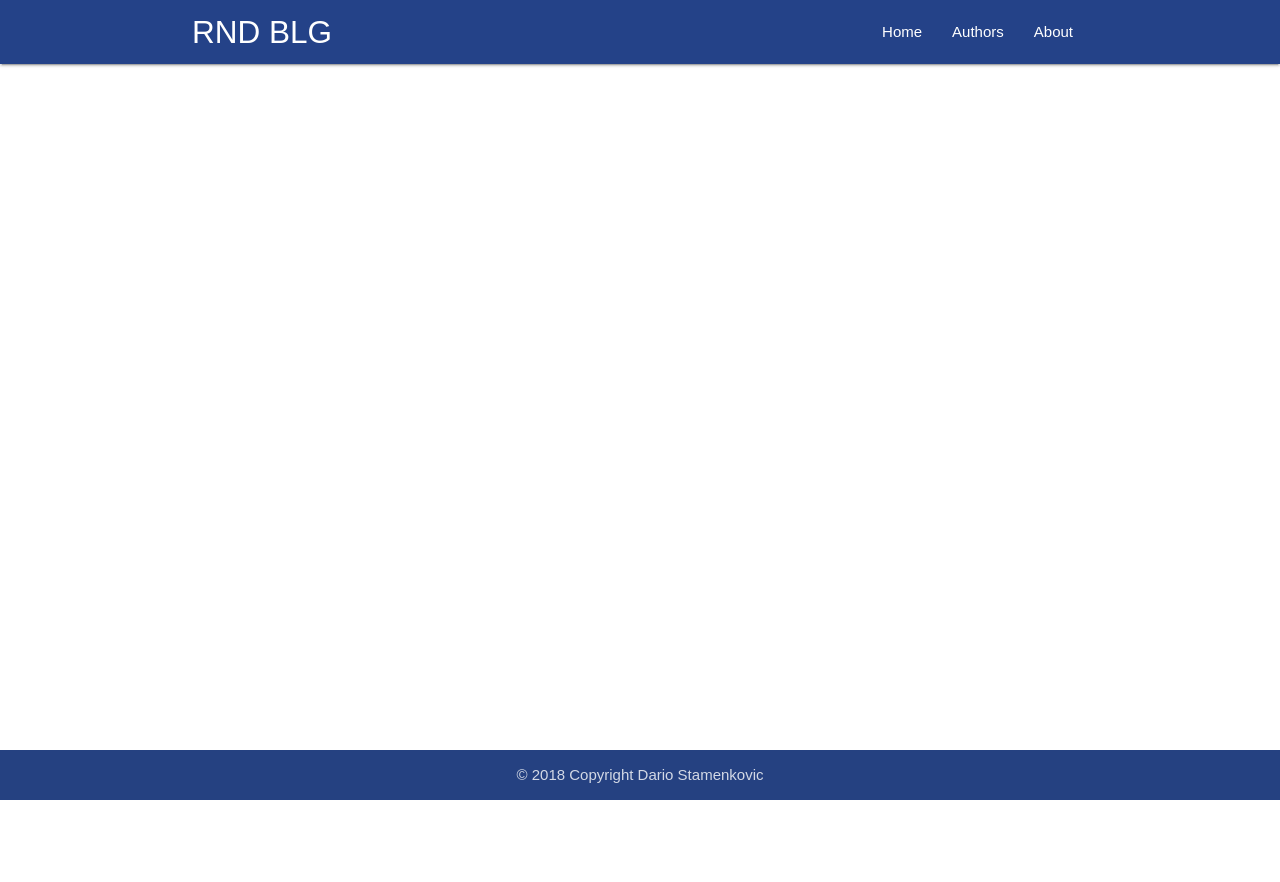
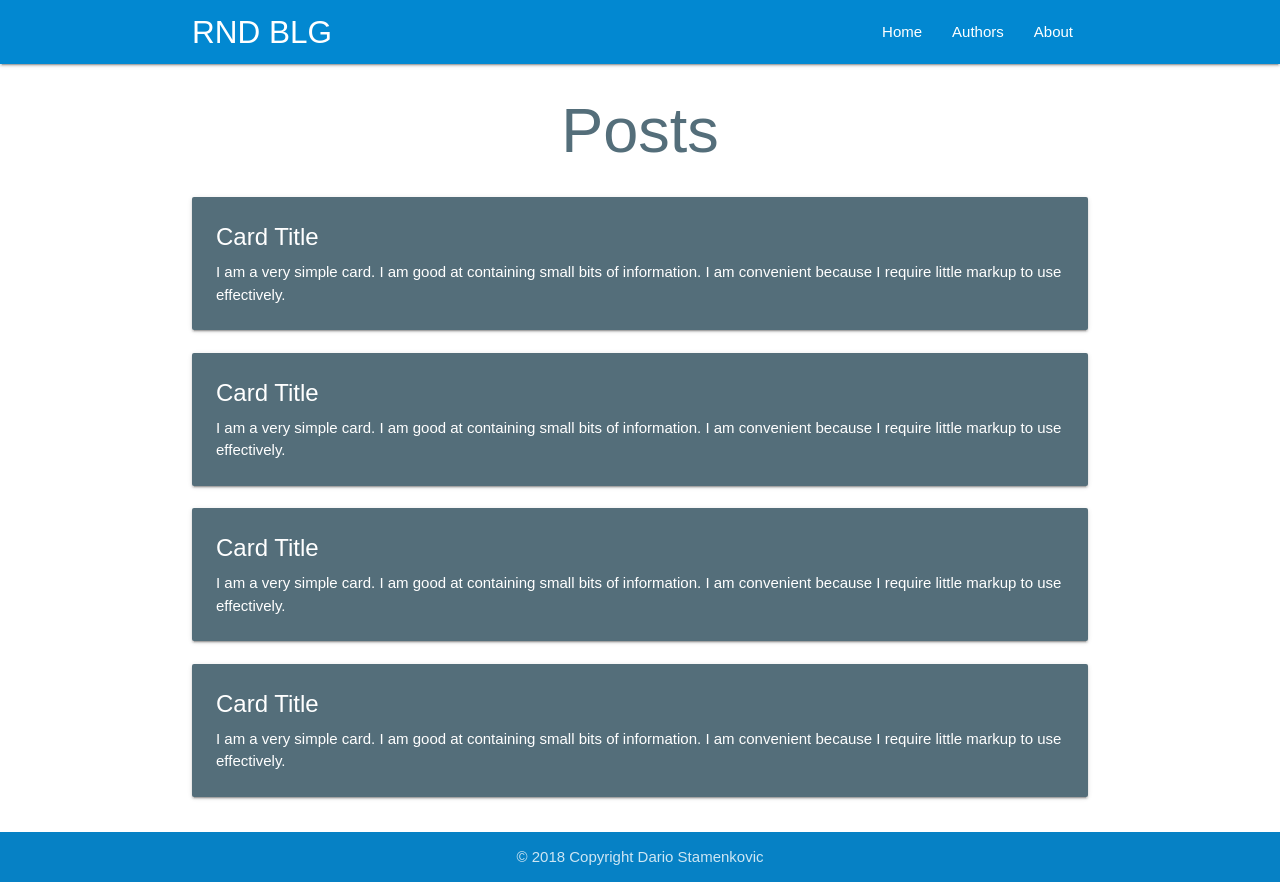
Before and after one commit to DarioDado/bit_wa, a React (Create React App) app in the folder bit_blog/: page /#/home in a window 1280 px wide. Before the commit the page ends 800 px from the top, so only its background shows below. Built offline with nearby package versions, Linux system fonts and the light colour scheme.

Commit message:
create PostList and PostItem components

```diff
--- a/bit_blog/src/app/Home.js
+++ b/bit_blog/src/app/Home.js
@@ -1,6 +1,7 @@
 import React, { Component, Fragment } from 'react';
 import Header from './partials/Header';
 import Footer from './partials/Footer';
+import { PostList } from './posts/PostList';
 
 
 class Home extends Component {
@@ -22,7 +23,9 @@ class Home extends Component {
     return (
       <Fragment>
         <Header />
-        <main></main>
+        <main>
+          <PostList />
+        </main>
         <Footer />
       </Fragment>
     );
--- a/bit_blog/src/app/partials/Footer.css
+++ b/bit_blog/src/app/partials/Footer.css
@@ -1,6 +1,5 @@
 .page-footer {
     padding-top: 0 !important;
-    background-color: #244288 !important;
 }
 
 .page-footer .footer-copyright {
--- a/bit_blog/src/app/partials/Footer.js
+++ b/bit_blog/src/app/partials/Footer.js
@@ -5,7 +5,7 @@ import "./Footer.css";
 const Footer = (props) => {
     return (
 
-        <footer className="page-footer">
+        <footer className="page-footer light-blue darken-2">
             <div className="footer-copyright">
                 <div className="container center">
                     © 2018 Copyright Dario Stamenkovic
--- a/bit_blog/src/app/partials/Header.css
+++ /dev/null
@@ -1,3 +0,0 @@
-nav {
-  background-color: #244288 !important;
-}
--- a/bit_blog/src/app/partials/Header.js
+++ b/bit_blog/src/app/partials/Header.js
@@ -1,9 +1,8 @@
 import React from "react";
-import "./Header.css";
 
 const Header = (props) => {
     return (
-      <nav>
+      <nav className="light-blue darken-2">
         <div className="nav-wrapper container">
           <a href="#!" className="brand-logo">RND BLG</a>
           <ul id="nav-mobile" className="right hide-on-med-and-down">
--- /dev/null
+++ b/bit_blog/src/app/posts/PostItem.js
@@ -0,0 +1,14 @@
+import React from 'react';
+
+export const PostItem = props => {
+    return (
+      <div className="col s12">
+        <div className="card blue-grey darken-1">
+          <div className="card-content white-text">
+            <span className="card-title">Card Title</span>
+              <p>I am a very simple card. I am good at containing small bits of information. I am convenient because I require little markup to use effectively.</p>
+          </div>
+        </div>
+      </div>
+    )
+}
--- /dev/null
+++ b/bit_blog/src/app/posts/PostList.js
@@ -0,0 +1,28 @@
+import React from 'react';
+import { PostItem } from "./PostItem";
+
+
+export class PostList extends React.Component {
+    constructor(props) {
+        super(props);
+
+    }
+
+
+
+    render() {
+
+        return (
+            <div className="container main-content">
+                <h1 className="center blue-grey-text text-darken-1">Posts</h1>
+                <div className="row">
+                  <PostItem />
+                  <PostItem />
+                  <PostItem />
+                  <PostItem />
+                </div>
+            </div>
+        )
+
+    }
+}
```
